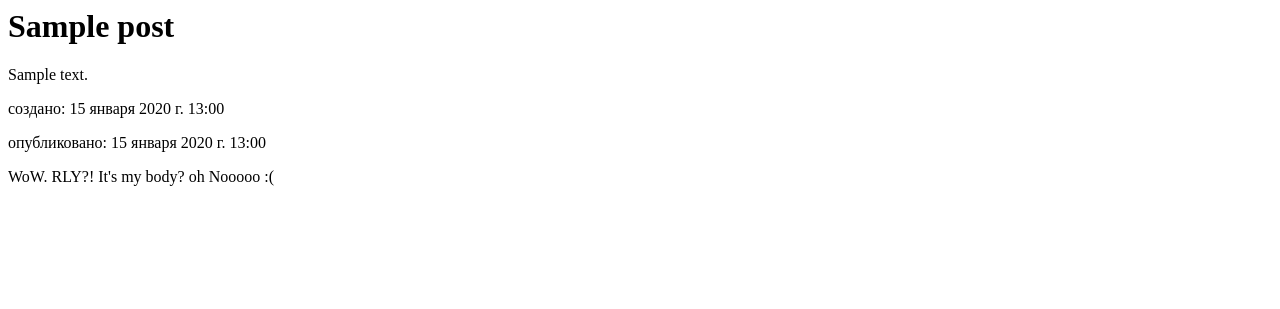
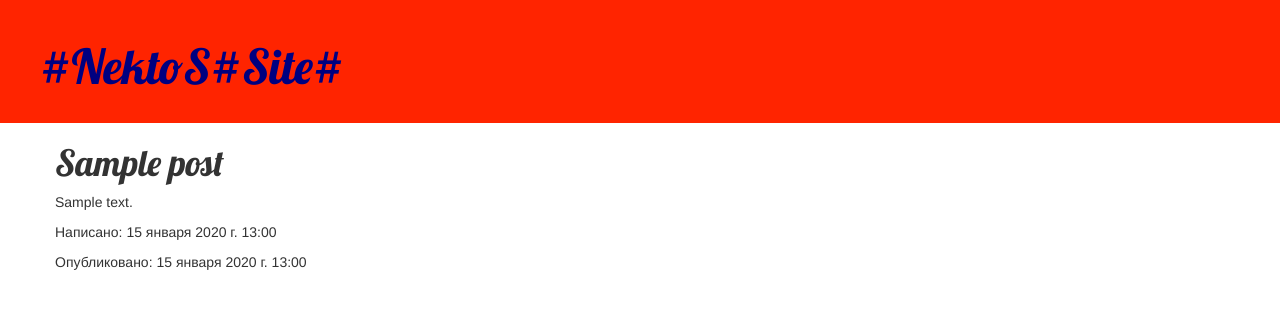
Before and after one commit to nikitosi4/my-first-blog, a Django app: page / in a window 1280 px wide. Shown: the top 309 px of the page. Run offline with Django 4.2, Linux system fonts and the light colour scheme; tables that the repository leaves empty hold one stand-in row (values such as "Sample post"); some libraries are stand-ins or nearby versions.

Commit message:
Add slighty css

```diff
--- /dev/null
+++ b/site1/blog/static/css/blog.css
@@ -0,0 +1,46 @@
+.page-head {
+    background-color: #ff2400;
+    margin-top: 0;
+    padding: 20px 20px 20px 40px;
+}
+
+.page-head h1, .page-head h1 a, .page-head h1 a:visited, .page-head h1 a:active {
+    color: #000080;
+    font-size: 36pt;
+    text-decoration: none;
+}
+
+.content {
+    margin-left: 40px;
+}
+
+h1, h2, h3, h4 {
+    font-family: 'Lobster', cursive;
+}
+
+.date {
+    color: #0;
+}
+
+.save {
+    float: right;
+}
+
+.post-form textarea, .post-form input {
+    width: 100%;
+}
+
+.top-menu, .top-menu:hover, .top-menu:visited {
+    color: #000080;
+    float: right;
+    font-size: 26pt;
+    margin-right: 20px;
+}
+
+.post {
+    margin-bottom: 20px;
+}
+
+.post h1 a, .post h1 a:visited {
+    color: #000080;
+}
--- a/site1/blog/templates/blog/post_list.html
+++ b/site1/blog/templates/blog/post_list.html
@@ -1,19 +1,34 @@
+{% load static %}
 <html>
 <head>
-    <title>
-        WiMH?
-    </title>
+    <title> WiMH? </title>
+        <title>Django Girls blog</title>
+        <link href="https://fonts.googleapis.com/css?family=Lobster&subset=latin,cyrillic" rel="stylesheet" type="text/css">
+        <link rel="stylesheet" href="//maxcdn.bootstrapcdn.com/bootstrap/3.2.0/css/bootstrap.min.css">
+        <link rel="stylesheet" href="//maxcdn.bootstrapcdn.com/bootstrap/3.2.0/css/bootstrap-theme.min.css">
+        <link rel="stylesheet" href="{% static 'css/blog.css' %}">
+
 </head>
 <body>
-{% for post in posts %}
-    <div>
-        <h1>{{ post.title }}</h1>
-        <p>{{ post.text|linebreaksbr }}</p>
-        <p>создано: {{post.created_date}}</p>
-        <p>опубликовано: {{post.published_date}}</p>
+    <div class="page-head">
+        <h1> <a href="/">#NektoS#Site#</a></h1>
     </div>
-{% endfor %}
-<p>WoW. RLY?! It's  my body? oh Nooooo :(</p>
+    <div class="content container">
+        <div class="row">
+            <div class="col-md-8">
+                {% for post in posts %}
+                    <div class="post">
+                        <h1>{{ post.title }}</h1>
+                        <p>{{ post.text|linebreaksbr }}</p>
+                        <div class="date">
+                            <p>Написано: {{ post.created_date }}</p>
+                            <p>Опубликовано: {{ post.published_date }}</p>
+                        </div>
+                    </div>
+                 {% endfor %}
+            </div>
+         </div>
+    </div>
 </body>
 
 
```
